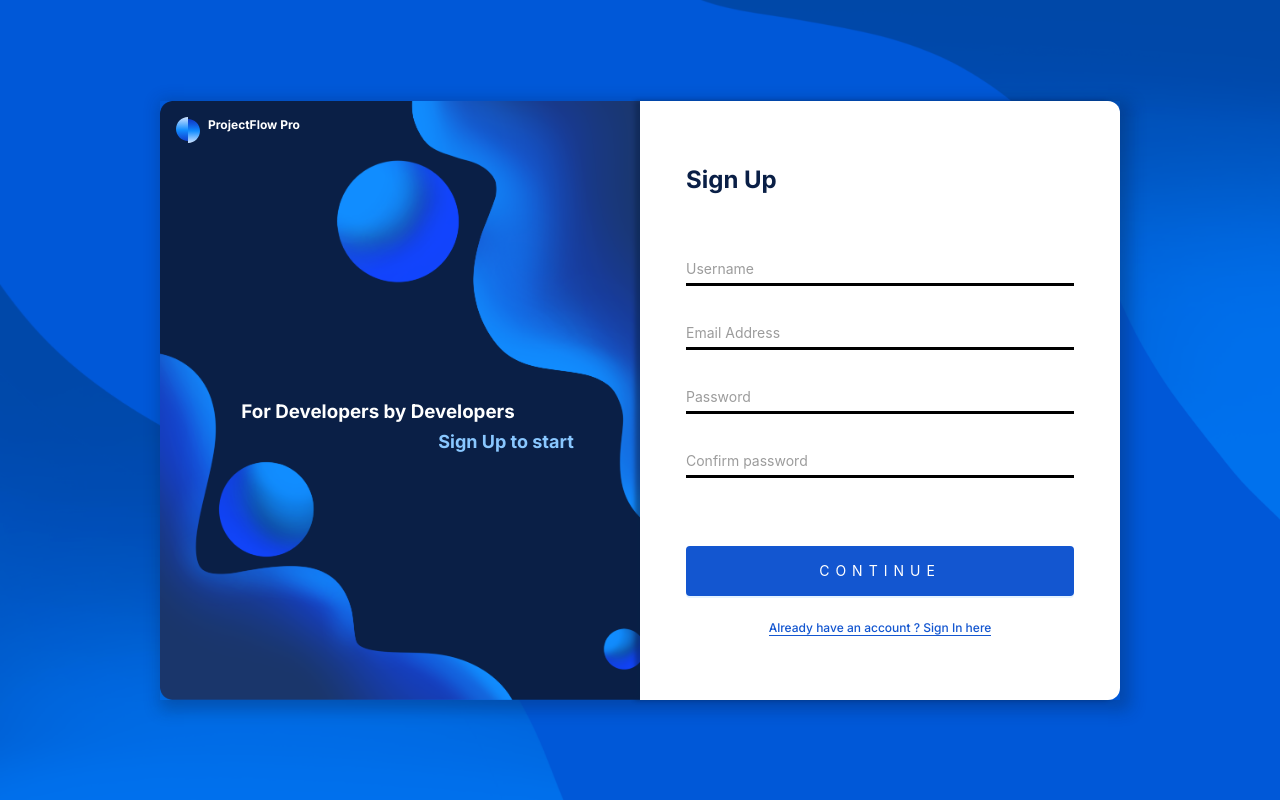
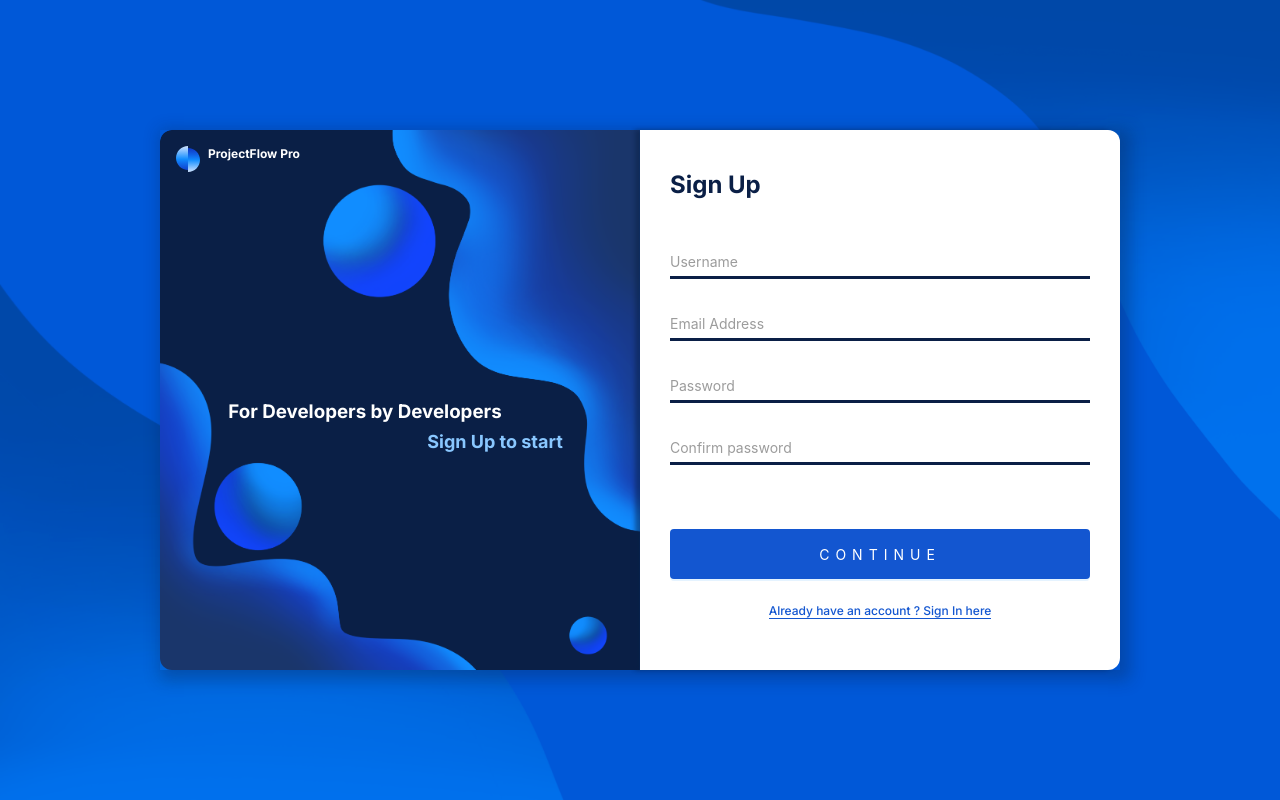
Before and after one commit to zzergy/project-flow-pro, a React (Create React App) app: page /signup in a window 1280 px wide. Built offline with nearby package versions, Linux system fonts and the light colour scheme; no server answers.

Commit message:
Code cleanup

```diff
--- a/src/_stylingVariables.scss
+++ b/src/_stylingVariables.scss
@@ -2,6 +2,7 @@
   --white: #fff;
   --black: #000;
   --primary: #1356d0;
+  --light-primary: #0f8dff;
   --secondary: #89c7ff;
 
   --gray: #9c9c9c;
--- a/src/components/Auth/AuthBackground.module.scss
+++ b/src/components/Auth/AuthBackground.module.scss
@@ -34,13 +34,13 @@
 
       .heading {
         margin-bottom: 8px;
-        margin-left: -64px;
+        margin-left: -90px;
       }
 
       .subheading {
         color: var(--secondary);
         font-size: var(--f-size-18);
-        margin-left: 192px;
+        margin-left: 170px;
       }
     }
   }
--- a/src/components/Auth/AuthForm.module.scss
+++ b/src/components/Auth/AuthForm.module.scss
@@ -1,13 +1,17 @@
 .form {
   display: flex;
   flex-direction: column;
+
+  .formItem {
+    margin-bottom: 30px;
 
     .input {
       font-family: inherit;
       padding: 0 0 3px 0;
       border: none;
-    border-bottom: 3px solid var(--black);
+      border-bottom: 3px solid var(--dark-blue);
       border-radius: 0;
+      transition: all 0.3s;
 
       &::placeholder {
         color: var(--gray);
@@ -15,20 +19,15 @@
 
       &:focus,
       &:active {
-      border-bottom: 3px solid var(--primary);
+        border-bottom: 3px solid var(--light-primary);
         box-shadow: none;
       }
-
-    &:last-of-type {
-      margin-bottom: 12px;
     }
   }
-
   .button {
     display: flex;
     justify-content: center;
     align-items: center;
-
     padding: 24px 32px;
     text-transform: uppercase;
     letter-spacing: 6px;
--- a/src/components/Auth/AuthForm.tsx
+++ b/src/components/Auth/AuthForm.tsx
@@ -74,7 +74,9 @@ const AuthForm = ({ type }: Props) => {
   };
 
   const onFinishFailed = (errorInfo: any) => {
-    notify.error("Error", errorInfo);
+    errorInfo.errorFields.map((element: any) =>
+      notify.error("Error", element.errors)
+    );
   };
 
   return (
@@ -88,7 +90,12 @@ const AuthForm = ({ type }: Props) => {
         {!isLoginPage && (
           <Form.Item
             name="username"
-            rules={[{ required: true, message: formMessages.enterUsername }]}
+            className={styles.formItem}
+            rules={[
+              { required: true, message: formMessages.enterUsername },
+
+              { max: 25, message: errorMessages.max25Characters },
+            ]}
           >
             <Input
               name="username"
@@ -100,6 +107,7 @@ const AuthForm = ({ type }: Props) => {
 
         <Form.Item
           name="email"
+          className={styles.formItem}
           rules={[{ required: true, message: formMessages.enterEmail }]}
         >
           <Input
@@ -111,6 +119,7 @@ const AuthForm = ({ type }: Props) => {
 
         <Form.Item
           name="password"
+          className={styles.formItem}
           rules={[
             { required: true, message: formMessages.enterPassword },
             {
@@ -130,6 +139,7 @@ const AuthForm = ({ type }: Props) => {
         {type === AUTH.SIGNUP && (
           <Form.Item
             name="confirmPassword"
+            className={styles.formItem}
             rules={[{ required: true, message: formMessages.confirmPassword }]}
           >
             <Input
--- a/src/pages/AuthPage/Auth.module.scss
+++ b/src/pages/AuthPage/Auth.module.scss
@@ -18,15 +18,16 @@
       flex-direction: column;
       z-index: 9;
       width: 480px;
+      height: 540px;
       background-color: var(--white);
-      padding: 64px 46px;
+      padding: 40px 30px;
       box-shadow: -5px 0px 4px 0px rgba(9, 32, 70, 0.48);
       border-radius: 0 12px 12px 0;
 
       .heading {
         font-family: inherit;
         font-weight: 700;
-        margin-bottom: 64px;
+        margin-bottom: 50px;
         text-align: left;
         color: var(--dark-blue);
       }
--- a/src/utils/constants.ts
+++ b/src/utils/constants.ts
@@ -1,6 +1,7 @@
 export const errorMessages = {
   error: "Error",
   passwordsDontMatch: "Passwords don't match",
+  max25Characters: "Input must not be greater than 25 characters!",
 };
 
 export const formMessages = {
```
Lines whose indentation alone changed are shown as unchanged.
